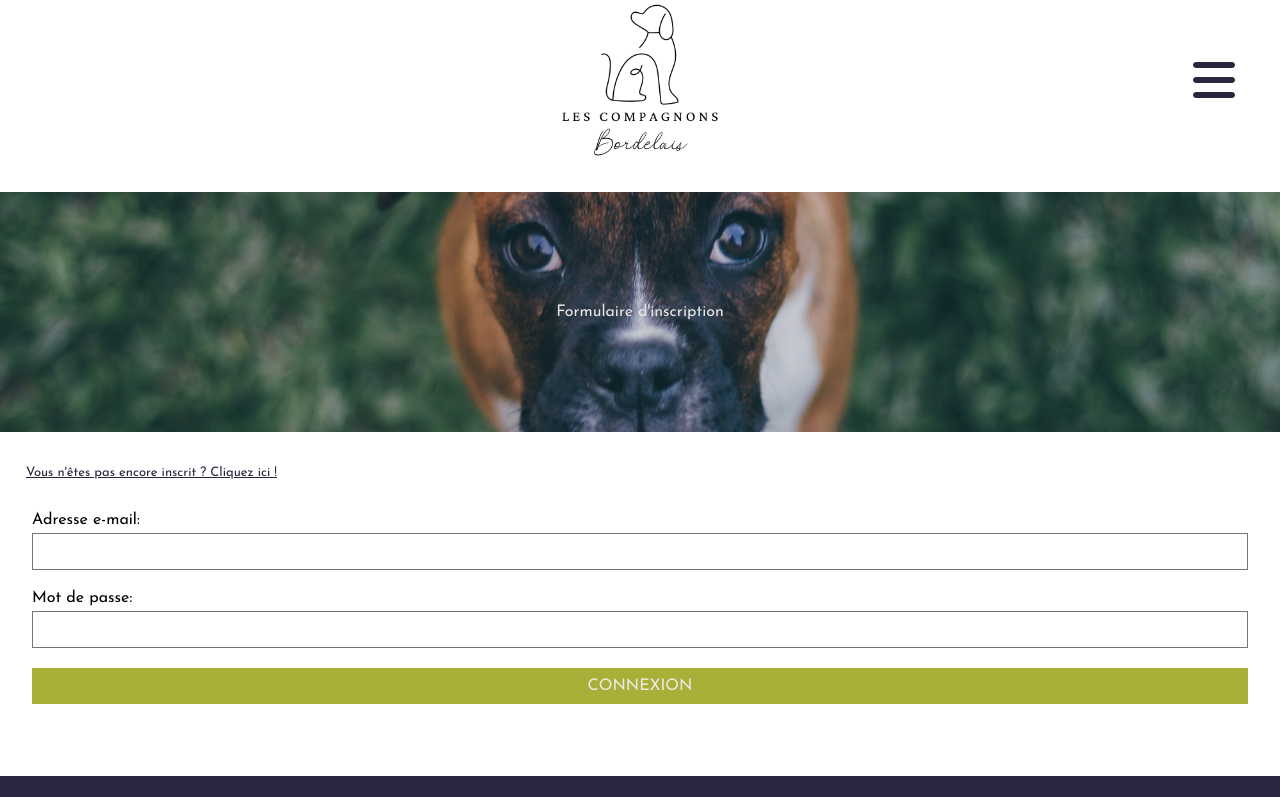
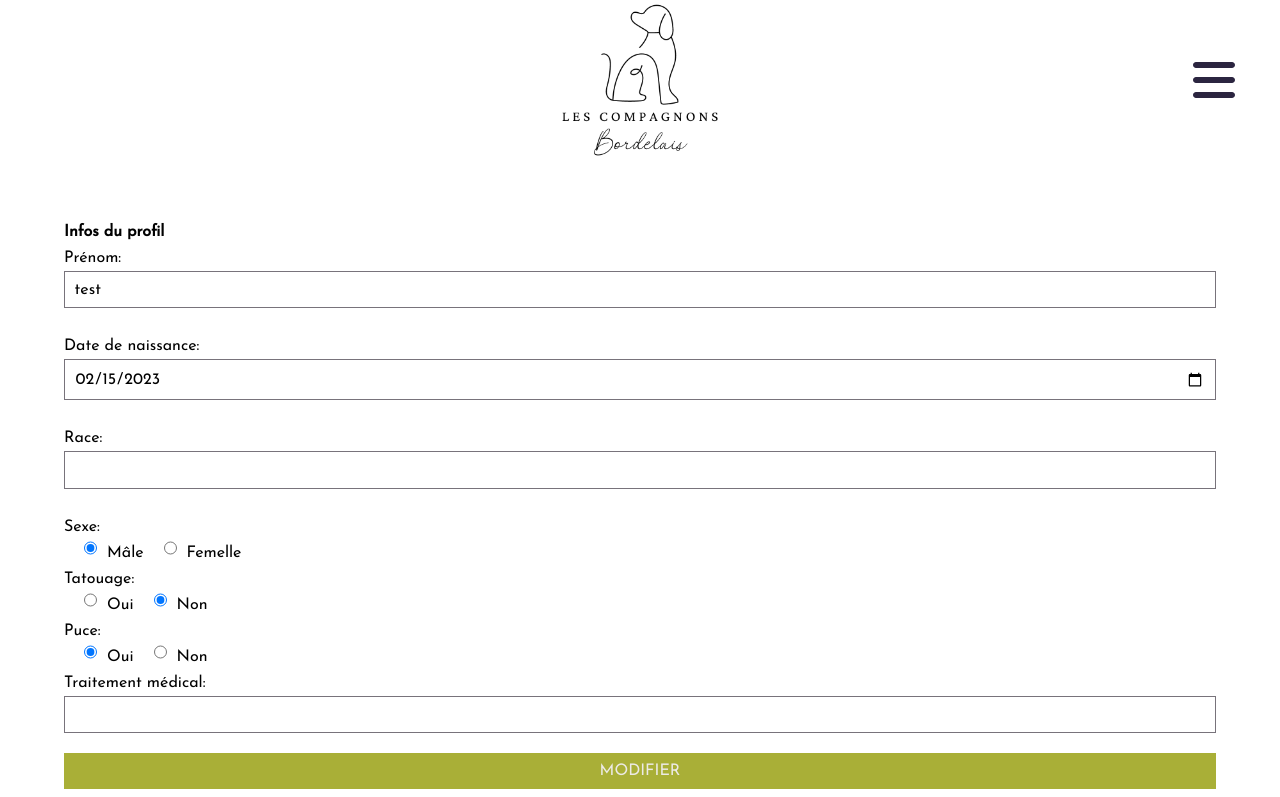
Before and after one commit to MathiasMauge7/Projet_3wa, a React (Vite) app in the folder Les Compagnons Bordelais/: page /espace-client/profil/chiens-info in a window 1280 px wide. Before the commit this address led to /espace-client/connexion. Shown: the top 797 px of the page. Built offline with nearby package versions, Linux system fonts and the light colour scheme.

Commit message:
modif semaine cours

```diff
--- a/Les Compagnons Bordelais/package.json
+++ b/Les Compagnons Bordelais/package.json
@@ -15,6 +15,7 @@
     "@fortawesome/react-fontawesome": "^0.2.0",
     "@reduxjs/toolkit": "^1.9.5",
     "axios": "^1.4.0",
+    "cookie": "^0.5.0",
     "prettier": "^3.0.0",
     "react": "^18.2.0",
     "react-dom": "^18.2.0",
--- a/Les Compagnons Bordelais/src/App.jsx
+++ b/Les Compagnons Bordelais/src/App.jsx
@@ -16,7 +16,7 @@ import ProfilEdit from "./pages/EspaceClient/ProfilEdit/ProfilEdit";
 import DogProfilEdit from "./pages/EspaceClient/DogProfilEdit/dogProfilEdit";
 
 function App() {
-  const isAuthenticated = false; // cookie de session
+  const isAuthenticated = true; // cookie de session
   return (
     <BrowserRouter>
       <Navbar />
--- a/Les Compagnons Bordelais/src/pages/Contact/Contact.jsx
+++ b/Les Compagnons Bordelais/src/pages/Contact/Contact.jsx
@@ -2,6 +2,8 @@ import { useState } from "react";
 import "./Contact.scss";
 import bgContact from "../../../public/background/bgContact.jpg";
 import BackgroundText from "../../component/BackgroungText/BackgroundText";
+import axios from "axios";
+import { useNavigate } from "react-router-dom";
 
 export default function Contact() {
   const [formData, setFormData] = useState({
@@ -12,9 +14,29 @@ export default function Contact() {
     message: "",
   });
 
-  const handleSubmit = (e) => {
+  const navigate = useNavigate();
+
+  const handleSubmit = async (e) => {
     e.preventDefault();
-    console.log("Formulaire soumie: ", formData);
+    console.log(formData);
+    try {
+      const response = await axios.post(
+        "http://127.0.0.1:5173/api/formulaire-contact",
+        {
+          name: formData.name,
+          mail: formData.mail,
+          tel: formData.tel,
+          sujet: formData.sujet,
+          message: formData.message,
+        }
+      );
+      if (response.status === 200) {
+        console.log("Formulaire de contact soumie");
+        navigate("/");
+      }
+    } catch (error) {
+      console.log("Erreur lors de l'envoi du formulaire de contact", error);
+    }
   };
   const handleChange = (e) => {
     const { name, value } = e.target;
@@ -56,15 +78,19 @@ export default function Contact() {
           value={formData.tel}
           onChange={handleChange}
         />
-        <label htmlFor="sujet" />
-        Sujet
-        <input
+        <label htmlFor="sujet">Sujet :</label>
+        <select
           className="input"
-          type="text"
           name="sujet"
           value={formData.sujet}
           onChange={handleChange}
-        />
+        >
+          <option value="Garderie">Garderie</option>
+          <option value="Promenade">Promenade</option>
+          <option value="Fitness">Fitness</option>
+          <option value="Toilettage">Toilettage</option>
+          <option value="Autre">Autre</option>
+        </select>
         <label htmlFor="message" />
         Message
         <textarea
--- a/Les Compagnons Bordelais/src/pages/EspaceClient/DogProfilEdit/DogProfilEdit.jsx
+++ b/Les Compagnons Bordelais/src/pages/EspaceClient/DogProfilEdit/DogProfilEdit.jsx
@@ -1,54 +1,74 @@
 import { useState } from "react";
 import { useDispatch, useSelector } from "react-redux";
-import { updateClientDogInfo } from "../../../store/dogReducer";
+import { updateDogInfo } from "../../../store/dogSlice";
+import { useNavigate } from "react-router-dom";
+import axios from "axios";
 import "./DogProfilEdit.scss";
 
 export default function DogProfilEdit() {
-  const clientDogInfos = useSelector((state) => state.dog);
-  const [editedclientDogInfos, setEditedClientDogInfos] = useState({
-    ...clientDogInfos,
+  const DogInfos = useSelector((state) => state.dog);
+  const [editedDogInfos, setEditedDogInfos] = useState({
+    ...DogInfos,
   });
 
+  const navigate = useNavigate();
   const dispatch = useDispatch();
 
   const handleInputChange = (e) => {
-    const { dogName, value } = e.target;
-    setEditedClientDogInfos((prevInfos) => ({
+    const { name, value } = e.target;
+    setEditedDogInfos((prevInfos) => ({
       ...prevInfos,
-      [dogName]: value,
+      [name]: value,
     }));
   };
 
-  const handleSave = () => {
-    dispatch(updateClientDogInfo(editedclientDogInfos));
+  const handleSubmit = async (e) => {
+    e.preventDefault();
+    console.log(editedDogInfos);
+    dispatch(updateDogInfo(editedDogInfos));
+    try {
+      const response = await axios.post("http://127.0.0.1:5173/api/infos-dog", {
+        editedDogInfos,
+      });
+      if (response.status === 200) {
+        dispatch(updateDogInfo(response.data.createDogInfos));
+        console.log("modificaion reussi");
+        navigate("/espace-client/profil");
+      }
+    } catch (error) {
+      console.log(
+        "Erreur lors de la modification des informations du chien",
+        error
+      );
+    }
   };
+
+  const currentDate = new Date();
+  const year = currentDate.getFullYear();
+  const month = String(currentDate.getMonth() + 1).padStart(2, "0"); // Obtient le mois (de 0 à 11), En utilisant la méthode padStart, nous nous assurons que la chaîne de caractères résultante a une longueur minimale de 2 caractères. Si le mois est inférieur à 10, un zéro sera ajouté au début de la chaîne pour le faire passer à deux caractères.
+  const day = String(currentDate.getDate()).padStart(2, "0");
+  const formattedDate = `${year}-${month}-${day}`;
 
   return (
     <div className="container">
       <div className="client-infos-container pad">
+        <form onSubmit={handleSubmit} className="contact-form pad">
           <h1>Infos du profil</h1>
           <label>Prénom:</label>
           <input
             className="input"
             type="text"
             name="lastname"
-          value={editedclientDogInfos.lastname}
+            value={editedDogInfos.lastname}
             onChange={handleInputChange}
           />
           <label>Date de naissance:</label>
           <input
             className="input"
-          type="text"
+            type="date"
             name="birth-date"
-          value={editedclientDogInfos.birthDate}
-          onChange={handleInputChange}
-        />
-        <label>Sexe:</label>
-        <input
-          className="input"
-          type="text"
-          name="sex"
-          value={editedclientDogInfos.sex}
+            value={editedDogInfos.birthDate}
+            max={formattedDate}
             onChange={handleInputChange}
           />
           <label>Race:</label>
@@ -56,36 +76,87 @@ export default function DogProfilEdit() {
             className="input"
             type="text"
             name="breed"
-          value={editedclientDogInfos.breed}
+            value={editedDogInfos.breed}
             onChange={handleInputChange}
           />
-        <label>Tatouage:</label>
+          <label>Sexe:</label>
+          <div className="radio-container">
             <input
-          className="input"
-          type="text"
-          name="tatoo"
-          value={editedclientDogInfos.tatoo}
+              type="radio"
+              id="male"
+              name="sex"
+              value="Male"
+              checked={editedDogInfos.sex === "Male"}
               onChange={handleInputChange}
             />
-        <label>Puce:</label>
+            <label htmlFor="male">Mâle</label>
+
             <input
-          className="input"
-          type="text"
-          name="microchip"
-          value={editedclientDogInfos.microchip}
+              type="radio"
+              id="female"
+              name="sex"
+              value="Femelle"
+              checked={editedDogInfos.sex === "Femelle"}
               onChange={handleInputChange}
             />
+            <label htmlFor="female">Femelle</label>
+          </div>
+          <label>Tatouage:</label>
+          <div className="radio-container">
+            <input
+              type="radio"
+              id="male"
+              name="tatoo"
+              value="Oui"
+              checked={editedDogInfos.tatoo === "Oui"}
+              onChange={handleInputChange}
+            />
+            <label htmlFor="oui">Oui</label>
+
+            <input
+              type="radio"
+              id="female"
+              name="tatoo"
+              value="Non"
+              checked={editedDogInfos.tatoo === "Non"}
+              onChange={handleInputChange}
+            />
+            <label htmlFor="non">Non</label>
+          </div>
+          <label>Puce:</label>
+          <div className="radio-container">
+            <input
+              type="radio"
+              id="male"
+              name="microchip"
+              value="Oui"
+              checked={editedDogInfos.microchip === "Oui"}
+              onChange={handleInputChange}
+            />
+            <label htmlFor="oui">Oui</label>
+
+            <input
+              type="radio"
+              id="female"
+              name="microchip"
+              value="Non"
+              checked={editedDogInfos.microchip === "Non"}
+              onChange={handleInputChange}
+            />
+            <label htmlFor="non">Non</label>
+          </div>
           <label>Traitement médical:</label>
           <input
             className="input"
             type="text"
             name="medical"
-          value={editedclientDogInfos.medical}
+            value={editedDogInfos.medical}
             onChange={handleInputChange}
           />
-        <button onClick={handleSave} className="button">
+          <button type="submit" className="button">
             MODIFIER
           </button>
+        </form>
       </div>
     </div>
   );
--- a/Les Compagnons Bordelais/src/pages/EspaceClient/DogProfilEdit/DogProfilEdit.scss
+++ b/Les Compagnons Bordelais/src/pages/EspaceClient/DogProfilEdit/DogProfilEdit.scss
@@ -1,3 +1,13 @@
 .client-infos-container {
   height: 87vh;
 }
+
+.radio-container{
+  display: flex;
+  input {
+    margin-left: 20px
+  }
+  label{
+    margin-left: 10px
+  }
+}
--- a/Les Compagnons Bordelais/src/pages/EspaceClient/Login.jsx
+++ b/Les Compagnons Bordelais/src/pages/EspaceClient/Login.jsx
@@ -1,8 +1,11 @@
-import { useState } from "react";
+import { useEffect, useState } from "react";
 import BackgroundText from "../../component/BackgroungText/BackgroundText";
 import login from "../../../public/background/login.jpg";
 import { Link, useNavigate } from "react-router-dom";
 import axios from "axios";
+import { useDispatch, useSelector } from "react-redux";
+import { createSlice } from "@reduxjs/toolkit";
+import { updateClientInfo } from "../../store/clientSlice";
 import "./style.scss";
 
 export default function Login() {
@@ -41,13 +44,22 @@ export default function Login() {
       setErrors(validationErrors);
     } else {
       try {
-        const response = await axios.post("http://127.0.0.1:5173/api/login", {
-          email,
-          password,
-        });
+        const response = await axios.post(
+          "http://127.0.0.1:5173/api/login",
+          {
+            email,
+            password,
+          }
+          // {
+          //   headers: {
+          //     'Authorization'
+          //   }
+          // }
+        );
+        console.log(response);
+        navigate("/espace-client/profil");
 
-        navigate("/espace-client/profil");
-        console.log(response.data);
+        // console.log(response.data.authToken);
       } catch (error) {
         console.error(error);
       }
@@ -75,7 +87,7 @@ export default function Login() {
         <label htmlFor="password">Mot de passe:</label>
         <input
           className="input"
-          type="password"
+          type="text"
           id="password"
           value={password}
           onChange={handlePasswordChange}
--- a/Les Compagnons Bordelais/src/pages/EspaceClient/ProfilEdit/ProfilEdit.jsx
+++ b/Les Compagnons Bordelais/src/pages/EspaceClient/ProfilEdit/ProfilEdit.jsx
@@ -1,6 +1,8 @@
 import { useState } from "react";
 import { useDispatch, useSelector } from "react-redux";
 import { updateClientInfo } from "../../../store/clientSlice";
+import { useNavigate } from "react-router-dom";
+import axios from "axios";
 import "./ProfilEdit.scss";
 
 export default function ProfilEdit() {
@@ -8,6 +10,7 @@ export default function ProfilEdit() {
   const [editedClientInfos, setEditedClientInfos] = useState({
     ...clientInfos,
   });
+  const navigate = useNavigate();
   const dispatch = useDispatch();
 
   const handleInputChange = (e) => {
@@ -18,12 +21,33 @@ export default function ProfilEdit() {
     }));
   };
 
-  const handleSave = () => {
+  const handleSubmit = async (e) => {
+    e.preventDefault();
     dispatch(updateClientInfo(editedClientInfos));
+    console.log(editedClientInfos);
+    try {
+      const response = await axios.post(
+        "http://127.0.0.1:5173/api/infos-client",
+        {
+          editedClientInfos,
+        }
+      );
+      if (response.status === 200) {
+        dispatch(updateClientInfo(response.data.createdInfosClient));
+        console.log("modification reussi");
+        navigate("/espace-client/profil");
+      }
+    } catch (error) {
+      console.log(
+        "Erreur lors de la modifications des informations du profil client",
+        error
+      );
+    }
   };
   return (
     <div className="container">
       <div className="client-infos-container pad">
+        <form onSubmit={handleSubmit} className="contact-form pad">
           <h1>Infos du profil</h1>
           <label>Nom:</label>
           <input
@@ -65,9 +89,10 @@ export default function ProfilEdit() {
             value={editedClientInfos.tel}
             onChange={handleInputChange}
           />
-        <button onClick={handleSave} className="button">
+          <button type="submit" className="button">
             MODIFIER
           </button>
+        </form>
       </div>
     </div>
   );
--- a/Les Compagnons Bordelais/src/pages/EspaceClient/SignIn.jsx
+++ b/Les Compagnons Bordelais/src/pages/EspaceClient/SignIn.jsx
@@ -60,7 +60,6 @@ export default function SignIn() {
       setErrors(validationErrors);
     } else {
       try {
-        console.log("object");
         const response = await axios.post(
           "http://127.0.0.1:5173/api/register",
           {
@@ -70,7 +69,14 @@ export default function SignIn() {
         );
         if (response.status === 201) {
           console.log("Inscription réussie front");
-          navigate("/espace-client/profil");
+          const res = await axios.post("http://127.0.0.1:5173/api/login", {
+            email,
+            password,
+          });
+          if (res.status === 201) {
+            console.log("res.status");
+            navigate("/espace-client/profil");
+          }
         } else {
           console.log(response);
         }
--- /dev/null
+++ b/Les Compagnons Bordelais/src/store/dogSlice.js
@@ -0,0 +1,26 @@
+import { createSlice } from "@reduxjs/toolkit";
+
+const dogSlice = createSlice({
+  name: "dog",
+  initialState: {
+    lastname: "test",
+    birthDate: "2023-02-15",
+    breed: "",
+    sex: "Male",
+    tatoo: "Non",
+    microchip: "Oui",
+    medical: "",
+    img: "",
+  },
+  reducers: {
+    updateDogInfo: (state, action) => {
+      return {
+        ...state,
+        ...action.payload,
+      };
+    },
+  },
+});
+
+export const { updateDogInfo } = dogSlice.actions;
+export default dogSlice.reducer;
--- a/Les Compagnons Bordelais/src/store/store.js
+++ b/Les Compagnons Bordelais/src/store/store.js
@@ -1,6 +1,6 @@
 import { configureStore } from "@reduxjs/toolkit";
 import clientReducer from "./clientSlice";
-import dogReducer from "./dogReducer";
+import dogReducer from "./dogSlice";
 
 const store = configureStore({
   reducer: {
```
Also changed, not shown: Les Compagnons Bordelais/src/store/clientSlice.js (+20 -20 lines), Les Compagnons Bordelais/src/store/dogReducer.js (deleted, +0 -27 lines), 1 other file (tests, documents, lock files or other folders). Lines whose indentation alone changed are shown as unchanged.
